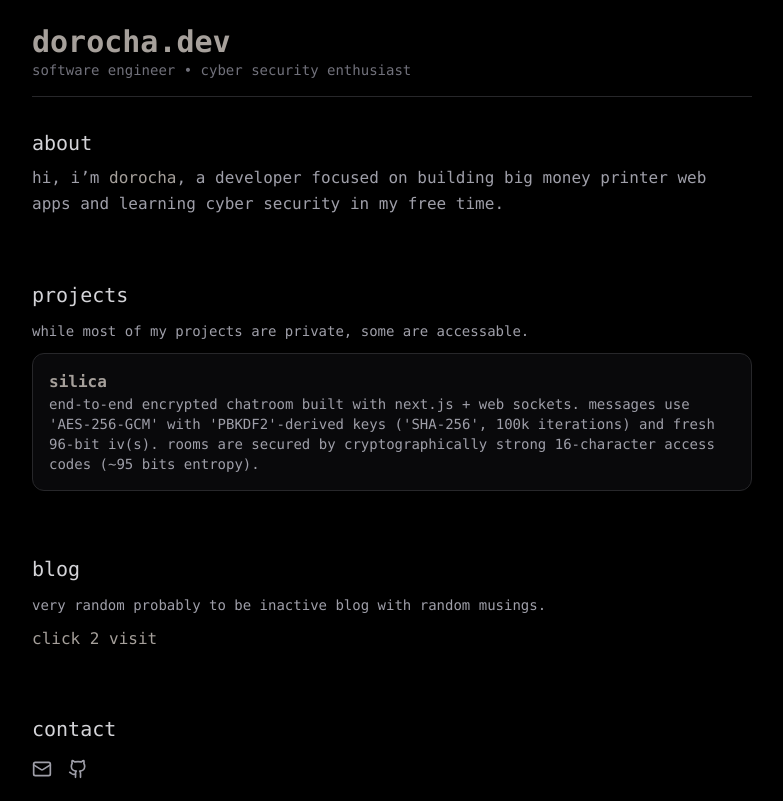
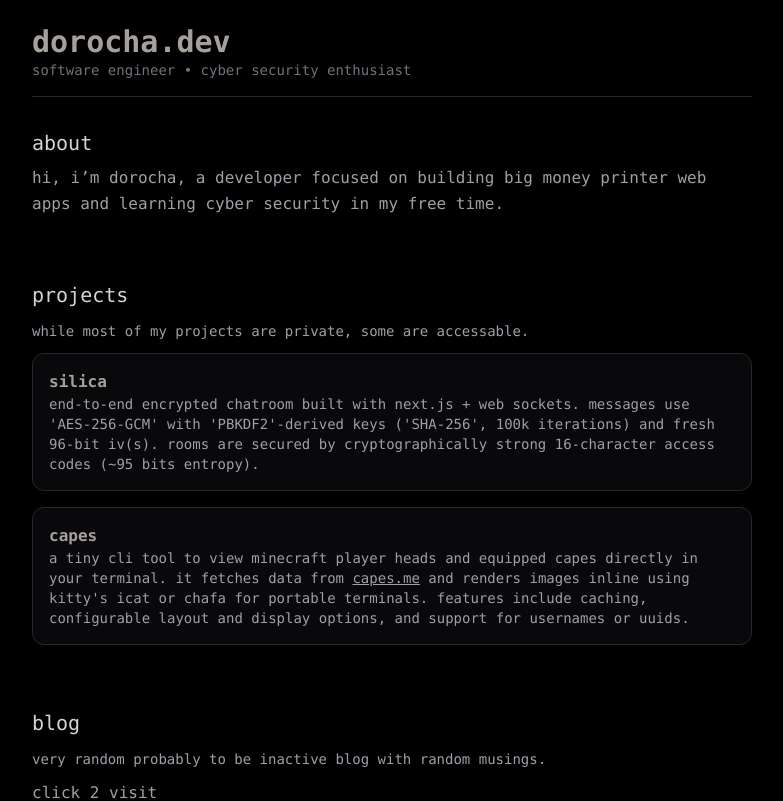
Before and after one commit to lunarmaniac/dorocha-dev, a React (Vite) app: page / in a window 1280 px wide. Shown: the top 801 px of the page, without its empty margins (248-1031 px from the left). Built offline with nearby package versions, Linux system fonts and the light colour scheme.

Commit message:
changed mailto to copy to clipboard, added capes project

```diff
--- a/src/App.tsx
+++ b/src/App.tsx
@@ -6,15 +6,15 @@ function App() {
   return (
     <div className="min-h-screen w-full flex items-center justify-center bg-black ">
       <div className="text-zinc-400 font-mono flex flex-col items-center p-6 w-full max-w-3xl">
-        {/* Header */}
+        {/* header */}
         <header className="w-full border-b border-zinc-800 pb-4 mb-8">
           <h1 className="text-3xl font-bold text-stone-400">dorocha.dev</h1>
           <p className="text-zinc-500 text-sm">software engineer • cyber security enthusiast</p>
         </header>
 
-        {/* Sections */}
+        {/* sections */}
         <main className="w-full space-y-16">
-          {/* About */}
+          {/* about */}
           <section>
             <h2 className="text-xl text-zinc-300 mb-2">about</h2>
             <p className="text-zinc-400 leading-relaxed">
@@ -23,14 +23,15 @@ function App() {
             </p>
           </section>
 
-          {/* Projects */}
+          {/* projects */}
           <section>
             <h2 className="text-xl text-zinc-300 mb-3">projects</h2>
             <p className="text-sm text-zinc-400 mb-3">while most of my projects are private, some are accessable.</p>
 
             <div className="grid gap-4">
+              {/* silica project */}
               <div className="relative group bg-zinc-950 border border-zinc-800 rounded-xl p-4 hover:border-zinc-600 transition">
-                {/* Default content */}
+                {/* default content */}
                 <div className="transition-opacity duration-300 group-hover:opacity-0">
                   <h3 className="text-stone-400 font-semibold">silica</h3>
                   <p className="text-sm text-zinc-400">
@@ -38,7 +39,7 @@ function App() {
                   </p>
                 </div>
 
-                {/* Links on hover */}
+                {/* links on hover */}
                 <div className="absolute inset-0 flex justify-center items-center opacity-0 transition-opacity duration-300 group-hover:opacity-100">
                   <div className="text-sm font-mono text-stone-400 space-x-2">
                     <a
@@ -61,10 +62,38 @@ function App() {
                   </div>
                 </div>
               </div>
+
+              {/* capes project */}
+              <div className="relative group bg-zinc-950 border border-zinc-800 rounded-xl p-4 hover:border-zinc-600 transition">
+                {/* default content */}
+                <div className="transition-opacity duration-300 group-hover:opacity-0">
+                  <h3 className="text-stone-400 font-semibold">capes</h3>
+                  <p className="text-sm text-zinc-400">
+                    a tiny cli tool to view minecraft player heads and equipped capes directly in your terminal.
+                    it fetches data from <a href="https://capes.me" target="_blank" rel="noopener noreferrer" className="underline">capes.me</a> and
+                    renders images inline using kitty's icat or chafa for portable terminals. features include caching,
+                    configurable layout and display options, and support for usernames or uuids. {/* this is funny cuz they cant click the href anyway LOl */}
+                  </p>
+                </div>
+
+                {/* links on hover */}
+                <div className="absolute inset-0 flex justify-center items-center opacity-0 transition-opacity duration-300 group-hover:opacity-100">
+                  <div className="text-sm font-mono text-stone-400 space-x-2">
+                    <a
+                      href="https://github.com/dorochadev/capes"
+                      target="_blank"
+                      rel="noopener noreferrer"
+                      className="hover:underline"
+                    >
+                      Source
+                    </a>
+                  </div>
+                </div>
+              </div>
             </div>
           </section>
 
-          {/* Blog */}
+          {/* blog */}
           <section>
             <h2 className="text-xl text-zinc-300 mb-3">blog</h2>
             <p className="text-sm text-zinc-400 mb-3">
@@ -80,13 +109,18 @@ function App() {
             </a>
           </section>
 
-          {/* Contact */}
+          {/* contact */}
           <section>
             <h2 className="text-xl text-zinc-300 mb-4">contact</h2>
-            <div className="flex space-x-4">
-              <a href="mailto:me@dorocha.dev" className="hover:text-stone-400 transition">
-                <Mail className="w-5 h-5" />
-              </a>
+            <div className="flex space-x-4 items-center">
+              <div className="relative group cursor-pointer" onClick={() => navigator.clipboard.writeText("me@dorocha.dev")}>
+                <Mail className="w-5 h-5 hover:text-stone-400 transition" />
+                {/* tooltip */}
+                <div className="absolute bottom-full mb-2 left-1/2 transform -translate-x-1/2 px-2 py-1 bg-zinc-900 text-xs text-zinc-300 rounded opacity-0 group-hover:opacity-100 transition-opacity">
+                  click to copy:
+                  me@dorocha.dev
+                </div>
+              </div>
               <a href="https://github.com/dorochadev" className="hover:text-stone-400 transition">
                 <Github className="w-5 h-5" />
               </a>
@@ -94,7 +128,7 @@ function App() {
           </section>
         </main>
 
-        {/* Footer */}
+        {/* footer */}
         <footer className="mt-16 text-xs text-zinc-500">
           © {new Date().getFullYear()} dorocha.dev
         </footer>
```
